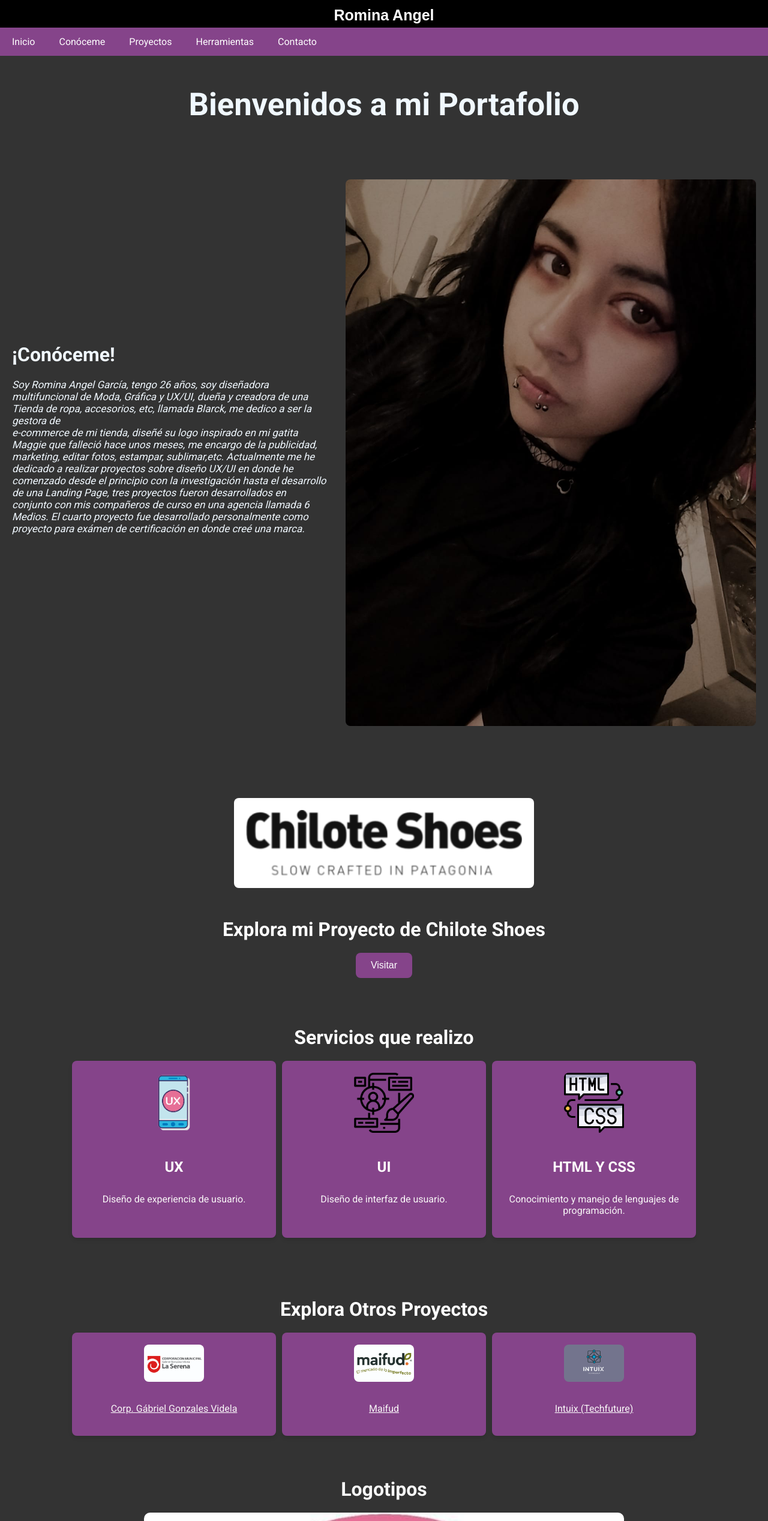
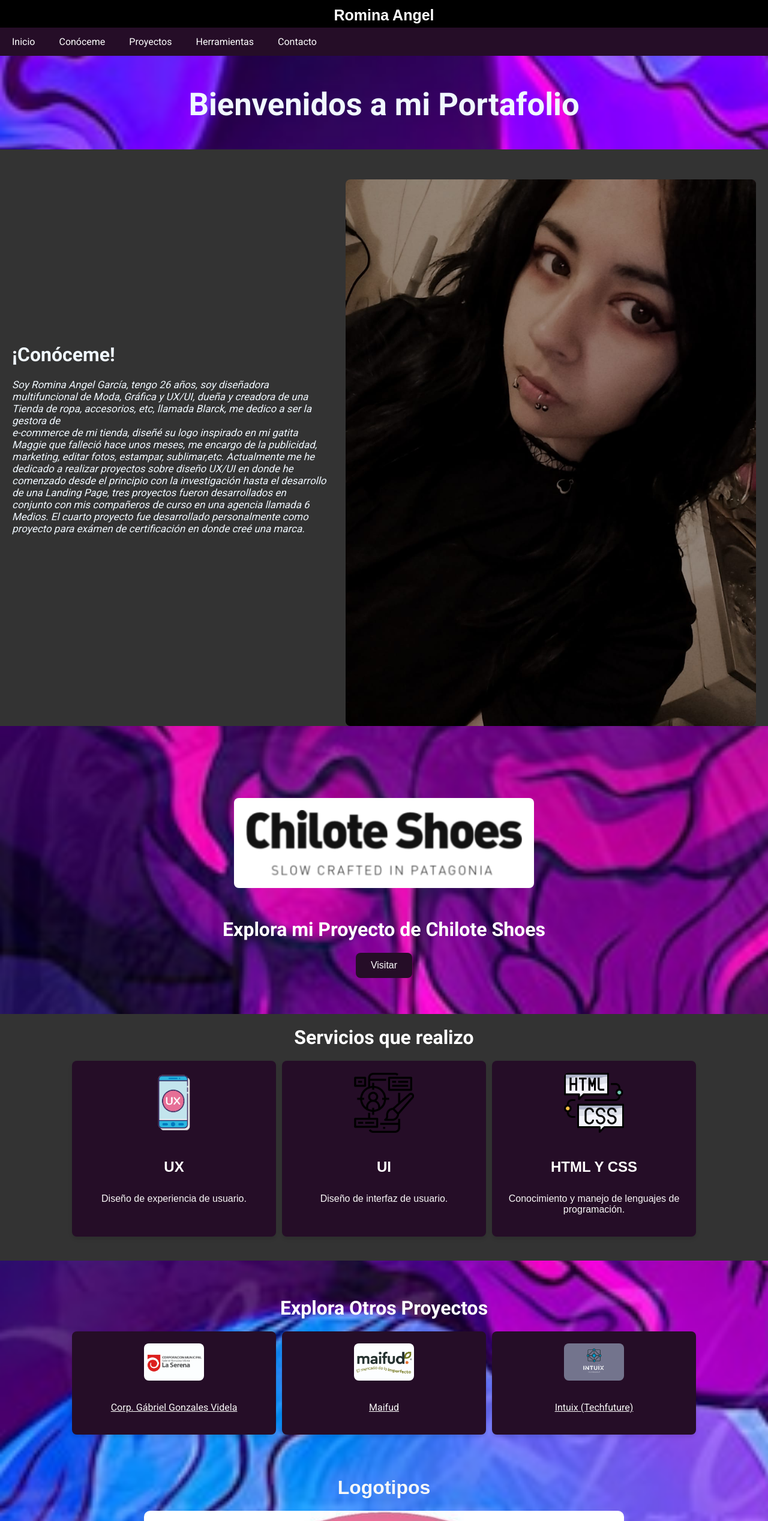
Before and after one commit to PiercetheRomi/PortafolioRomi, a plain HTML site: page index.html in a window 1280 px wide. Shown: the top 2535 px of the page at 60% size. Drawn offline with Linux system fonts and the light colour scheme; a web font is replaced by a local one.

Commit message:
cambio de foto de fondo

```diff
--- a/css/style.css
+++ b/css/style.css
@@ -32,15 +32,19 @@ header h1 {  /*Romina Angel titulo*/
 
 
 body {
-    background-color: #333;
     margin: 0;
     padding: 0;
-    font-family: 'Roboto', sans-serif;
-    min-height: 100vh;
+    font-family: Arial, sans-serif;
+    background-image: url('/assets/fondo.jpg'); /* Ruta de tu imagen */
+    background-size: cover; /* Hace que la imagen cubra toda el área */
+    background-position: center; /* Centra la imagen */
+    background-repeat: no-repeat; /* Evita que la imagen se repita */
 }
 
+
+
 nav {
-    background-color: #85448a;
+    background-color: #250d27;
     margin-top: 0px;
     width: 100%;
     top: 0;
@@ -66,7 +70,7 @@ nav a {
     padding: 14px 20px;
     display: block;
     cursor: pointer;
-    background-color: #85448a;
+    background-color: #250d27;
 }
 
 nav a:hover {
@@ -240,7 +244,7 @@ a {
     width: 100%; /* Se adapta al contenedor */
     height: auto;
     border-radius: 8px;
-    border-color: #85448a;
+    border-color: #250d27;
     align-items: center;
     justify-content: center;
     margin-top: 50px;
@@ -298,7 +302,7 @@ a {
     padding: 12px 25px;
     font-size: 16px;
     color: #ffffff;
-    background-color: #85448a;
+    background-color: #250d27;
     border: none;
     border-radius: 8px;
     cursor: pointer;
@@ -379,7 +383,7 @@ a {
 }
 
 .feature {
-    background-color: #85448a;
+    background-color: #250d27;
     border-radius: 8px;
     padding: 20px;
     width: 300px;
@@ -455,7 +459,7 @@ a {
 }
 
 .project-button:hover {
-    background-color: #85448a;
+    background-color: #250d27;
 }
 
 /* Responsive para pantallas más grandes */
@@ -619,7 +623,7 @@ a {
 .icon-item:hover {
     transform: scale(1.1);
     box-shadow: 0px 4px 10px rgba(0, 0, 0, 0.15);
-    background-color: #85448a;
+    background-color: #250d27;
   }
 
 .icon-item img {
@@ -729,5 +733,5 @@ footer h1 {
 }
 
 .social-icon:hover {
-    background-color: #85448a;
+    background-color: #250d27;
 }
```
Also changed, not shown: index.html (+0 -1 lines), assets/fondo.jpg (added).
